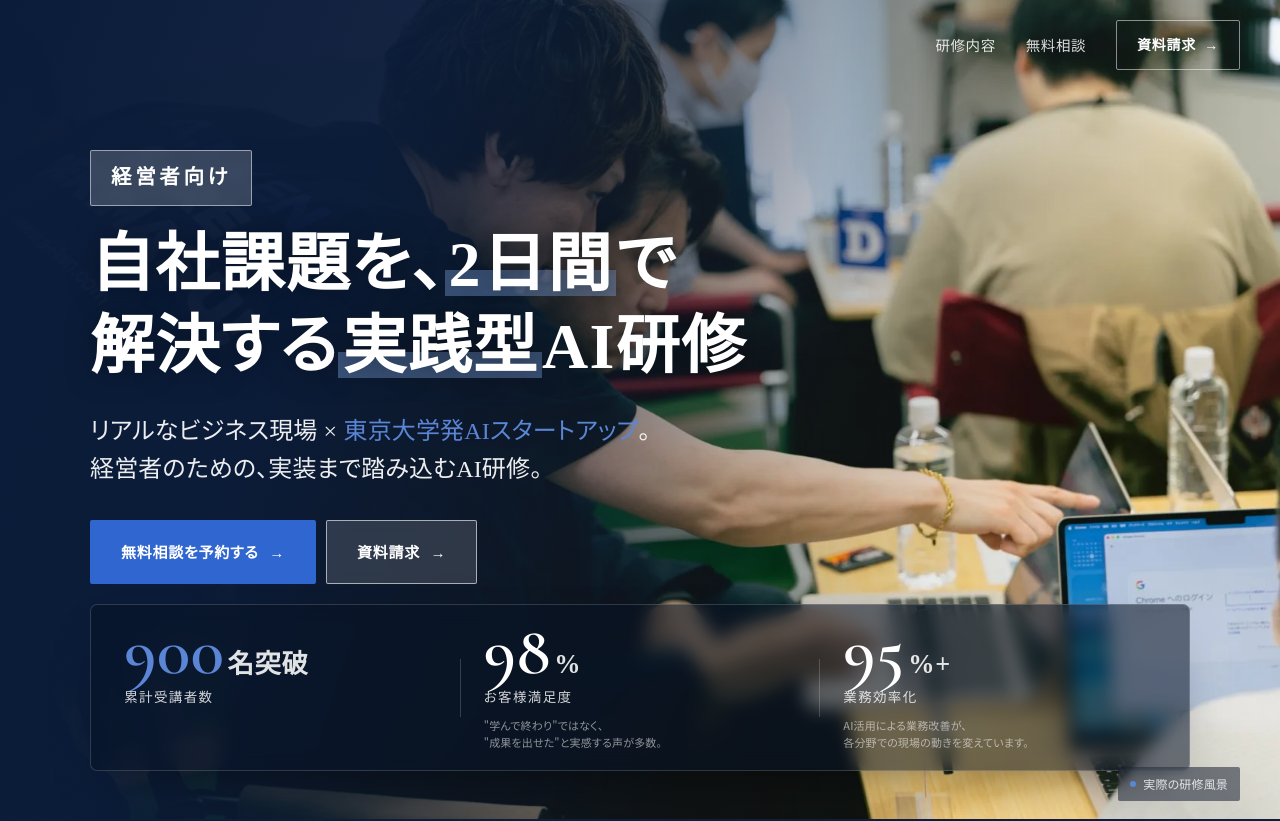
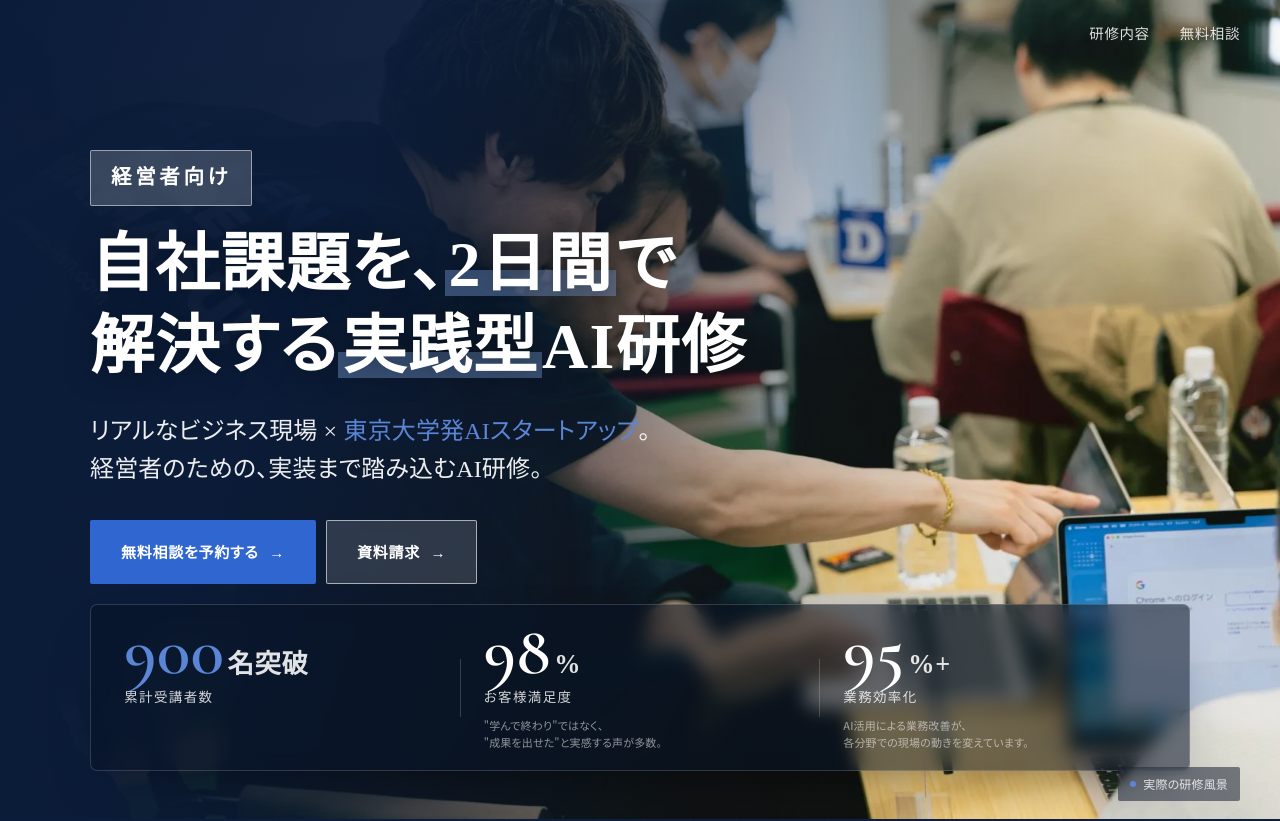
Before and after one commit to spotsuku/neo-aiseminar, a React (Vite) app: page / in a window 1280 px wide. Shown: the top 821 px of the page. Built offline with nearby package versions, Linux system fonts and the light colour scheme; no server answers; a web font is replaced by a local one.

Commit message:
Remove 資料請求 CTA from nav (sticky bottom CTA covers it)

```diff
--- a/src/sections/Hero.jsx
+++ b/src/sections/Hero.jsx
@@ -49,7 +49,6 @@ export function Hero() {
         <nav className="ac-nav-right">
           <a className="ac-nav-link" href="#course">研修内容</a>
           <a className="ac-nav-link" href={content.links.consultation}>無料相談</a>
-          <a className="ac-nav-cta" href={content.links.document}>資料請求 <span className="arw">→</span></a>
         </nav>
       </header>
 
```
